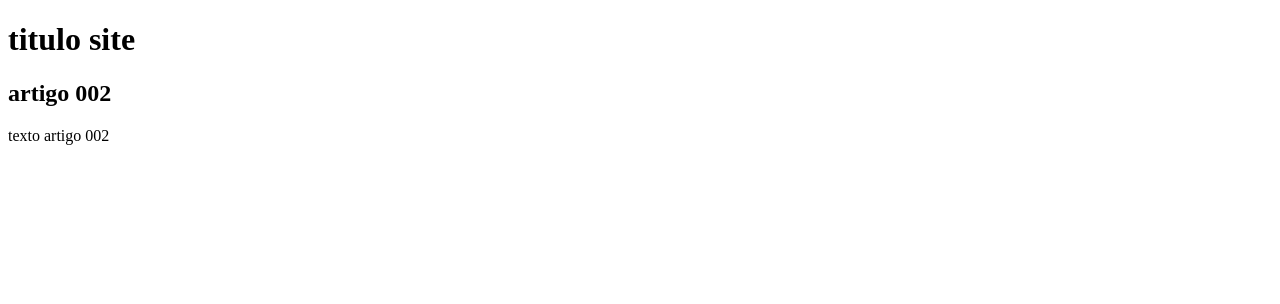
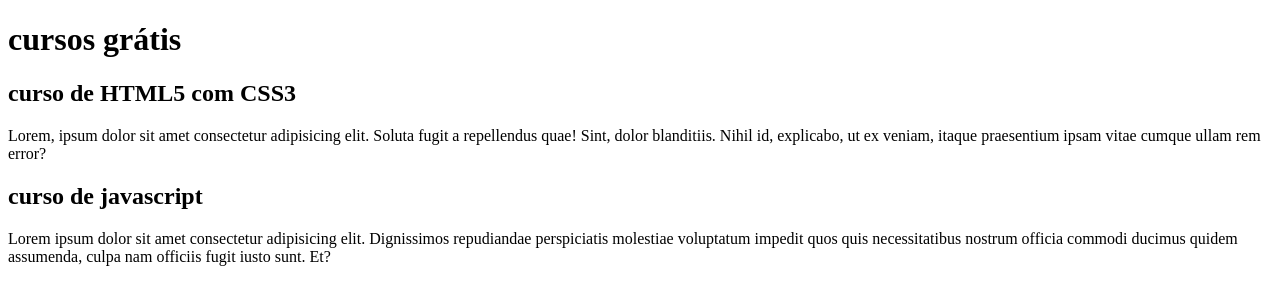
Before and after one commit to 0110111101101001/projeto-site, a plain HTML site: page index.html in a window 1280 px wide. Drawn offline with Linux system fonts and the light colour scheme.

Commit message:
comecei a escrever o conteudo

```diff
--- a/index.html
+++ b/index.html
@@ -9,12 +9,14 @@
     <main>
         <header>
             <h1>
-                titulo site
+                cursos grátis
             </h1>
             <article>
-            </article>
-            <h2>artigo 002 </h2>
-            <p>texto artigo 002</p>
+            <h1>curso de HTML5 com CSS3</h1>
+            <p>Lorem, ipsum dolor sit amet consectetur adipisicing elit. Soluta fugit a repellendus quae! Sint, dolor blanditiis. Nihil id, explicabo, ut ex veniam, itaque praesentium ipsam vitae cumque ullam rem error?</p>
+        </article>
+              <h2>curso de javascript</h2>
+              <p>Lorem ipsum dolor sit amet consectetur adipisicing elit. Dignissimos repudiandae perspiciatis molestiae voluptatum impedit quos quis necessitatibus nostrum officia commodi ducimus quidem assumenda, culpa nam officiis fugit iusto sunt. Et?</p>
         </header>
 
     </main>
```
